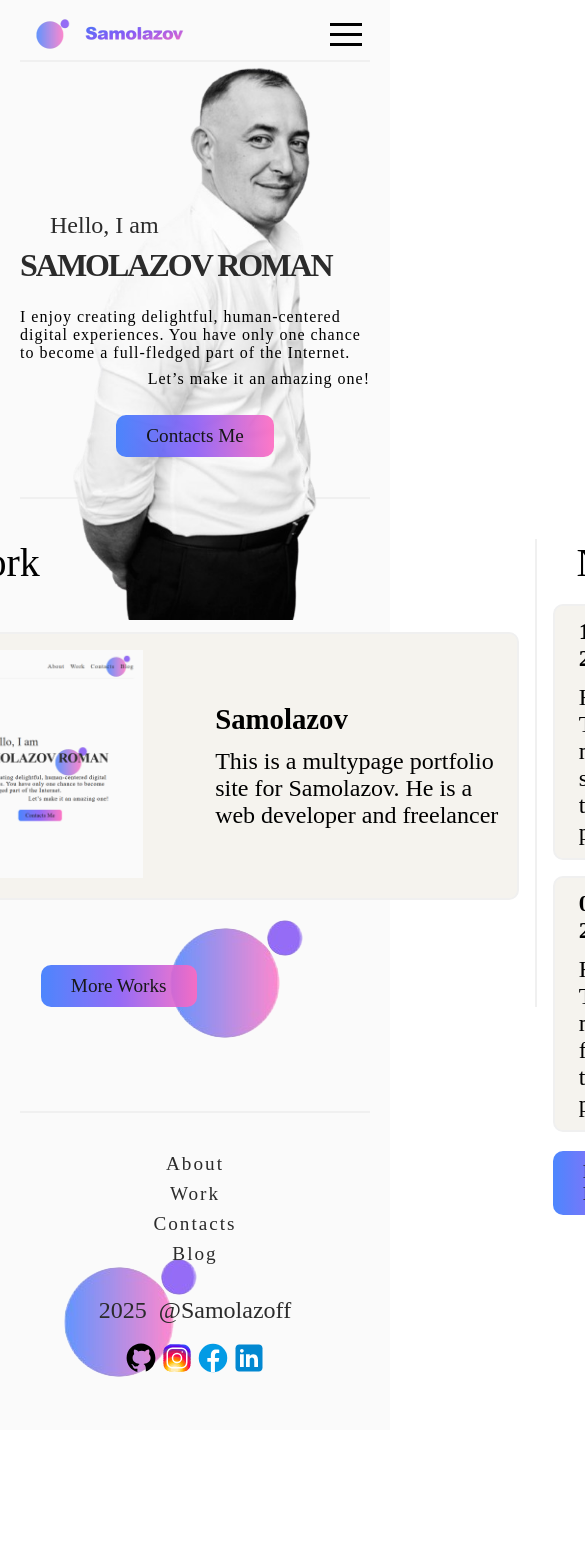
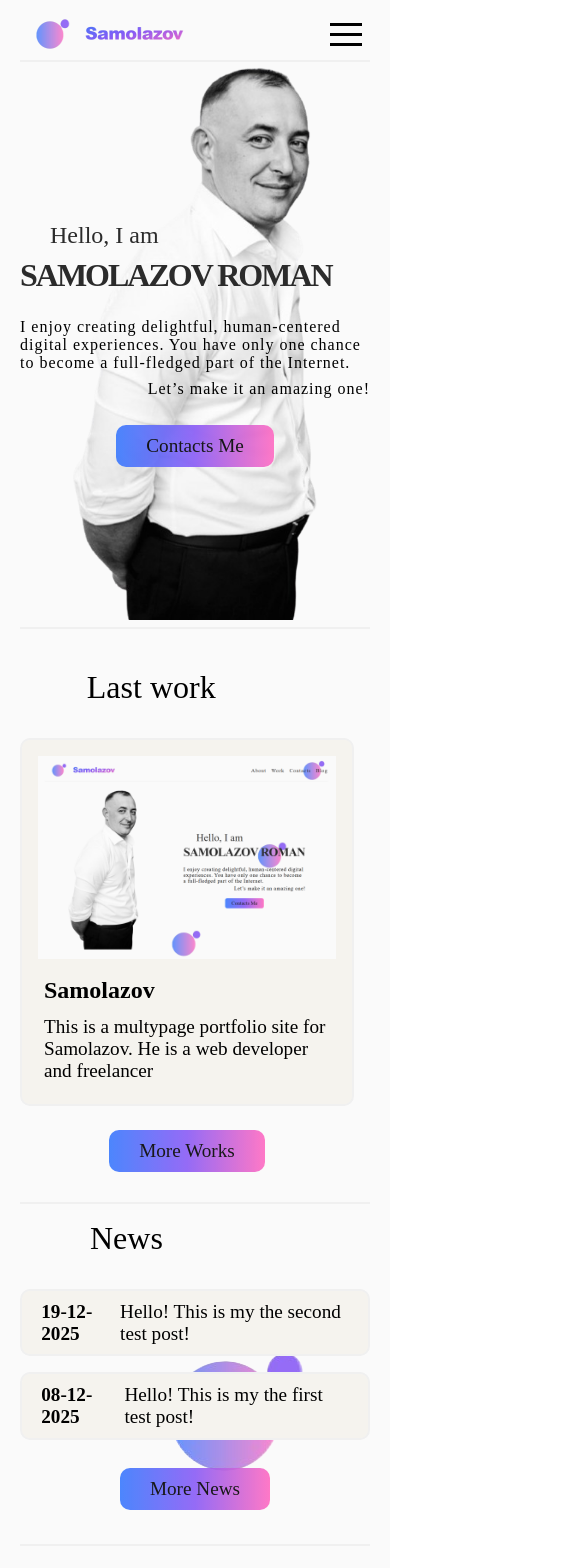
Before and after one commit to samolazoff/SAMOLAZOV, a React (Vite) app in the folder client/: page / in a window 390 px wide. Shown: the top 1568 px of the page, 585 px wide, since content can reach past the window. Before the commit the page ends 1430 px from the top, so only its background shows below. Built offline with nearby package versions, Linux system fonts and the light colour scheme.

Commit message:
ADd adaptive blocks mini and about

```diff
--- a/client/src/pages/About/About.jsx
+++ b/client/src/pages/About/About.jsx
@@ -21,10 +21,7 @@ const miniBlogPost = (item) => {
         </li>
     )
 }
-
-
 const About = () => {
-
     return (
         <>
             <section className='app-about'>
@@ -54,7 +51,7 @@ const About = () => {
                     <Btn tage='link' href='/work' txt='More Works'/>
                 </div>
                 <div className="blog-mini">
-                    <h3 className="title-block-mini">News</h3>.
+                    <h3 className="title-block-mini">News</h3>
                     <ul className="blog-mini-list">
                         {
                             blog.map((itm) => {
--- a/client/src/pages/About/About.scss
+++ b/client/src/pages/About/About.scss
@@ -29,10 +29,9 @@
     }
 }
 .mini-pages{
-    @include flex($dir: row, $ai: space-between);
+    @include flex($dir: row, $ai: space-between, $jc: space-between);
     gap: 1em;
     width: 100%;
-    height: 550px;
     padding: 2.5em 0;
     border-top: 2px solid $border;
     background-image: url('../../assets/images/footer/colorful-removebg-preview.png');
@@ -41,19 +40,51 @@
     background-position-y: 100%;
     .title-block-mini{
         width: 100%;
+        margin-bottom: 1em;
         padding-left: 20%;
         font-size: 2.5em;
     }
     .work-mini{
-        @include flex();
-        flex-grow: 3;
+        position: relative;
+        @include flex($jc: flex-start);
+        width: 100%;
         padding-right: 1em;
         border-right: 2px solid $border;
     }
+    .work-mini-content{
+        @include flex($jc: flex-start);
+        a{
+            @include flex($dir: row, $ai: space-between);
+            gap: 2em;
+            padding: 1em;
+            border: 2px solid $border;
+            border-radius: 10px;
+            background-color: $soft;
+        }
+        &-img-wrap{
+            text-align: center;
+        }
+        &__img{
+            width: 320px;
+        }
+        &-discribe{
+            @include flex($ai: flex-start);
+            gap: .5em;
+            padding: 1em;
+            font-size: 1.5em;
+        }
+        &__title{
+            font-size: 1.2em;
+            font-weight: 600;
+        }
+        &__txt{
+            font-size: 1em;
+        }
+    }
     .blog-mini{
-        @include flex($jc: space-between);
-        width: 300px;
-        flex-grow: 1;
+        position: relative;
+        @include flex($jc: flex-start);
+        width: 550px;
         &-list{
             @include flex();
             gap: 1em;
@@ -72,54 +103,82 @@
             }
         }
     }
+}
+.blog-mini .app-btn, .work-mini .app-btn {
+    position: absolute;
+    bottom: -70px;
+}
+@media screen and (max-width: 1200px) {
+    .mini-pages{
         .work-mini-content{
-        height: 100%;
-        @include flex($ai: space-between);
             a{
-            @include flex($dir: row, $ai: space-between);
-            width: 800px;
-            padding: 1em;
-            border: 2px solid $border;
-            border-radius: 10px;
-            background-color: $soft;
-        }
-        &-img-wrap{
-            text-align: center;
+                gap: .5em;
             }
             &__img{
-            width: 70%;
+                width: 280px;
             }
             &-discribe{
-            @include flex($ai: flex-start);
                 gap: .5em;
-            font-size: 1.5em;
+                padding: .25em;
             }
             &__title{
                 font-size: 1.2em;
-            font-weight: 600;
             }
             &__txt{
                 font-size: 1em;
             }
         }
+        .blog-mini{
+            width: 500px;
+            &-list{
+                gap: 1em;
             }
-
-
-
-
-
-
-
-
-
-
-
+            &-item{
+                font-size: 1.5em;
+            }
+        }
+    }
+}
 @media screen and (max-width: 992px) {
     .app-about{
         background-position-x: 50%;
         background-position-y: 50%;
         &-content__txt{
             font-size: 1.3em;
+        }
+    }
+    .mini-pages{
+        .work-mini-content{
+            a{
+                @include flex();
+            }
+            &-img-wrap{
+                width: 100%;
+            }
+            &__img{
+                width: 100%;
+            }
+            &__title{
+                font-size: 1em;
+            }
+            &__txt{
+                font-size: .8em;
+            }
+        }
+        .blog-mini{
+            width: 400px;
+            &-list{
+                width: 100%;
+                gap: 1em;
+            }
+            &-item{
+                width: 100%;
+                font-size: 1.2em;
+            }
+        }
+        .title-block-mini{
+            margin-bottom: .5em;
+            font-size: 2em;
         }
     }
 }
@@ -131,13 +190,55 @@
             width: 250px;
         }
     }
-
+    .mini-pages{
+        @include flex();
+        .work-mini{
+            padding-bottom: 6em;
+            padding-right: none;
+            border-right: none;
+            border-bottom: 2px solid $border;
+            .app-btn{
+                bottom: 30px
+            }
+        }
+        .work-mini-content{
+            a{
+                @include flex();
+            }
+            &-img-wrap{
+                width: 100%;
+            }
+            &__img{
+                width: 100%;
+            }
+            &__title{
+                font-size: 1em;
+            }
+            &__txt{
+                font-size: .8em;
+            }
+        }
+        .blog-mini{
+            width: 100%;
+            &-list{
+                gap: 1em;
+            }
+            &-item{
+                @include flex($dir: row, $jc: flex-start);
+                font-size: 1.2em;
+            }
+        }
+        .title-block-mini{
+            margin-bottom: 1em;
+            font-size: 2em;
+        }
+    }
 }
 
 @media screen and (max-width: 576px) {
     .app-about{
         position: relative;
-        padding-top: 150px;
+        padding: 160px 0;
         @include flex($jc: center, $ai: center);
         &-content{
             position: relative;
```
Lines whose indentation alone changed are shown as unchanged.
